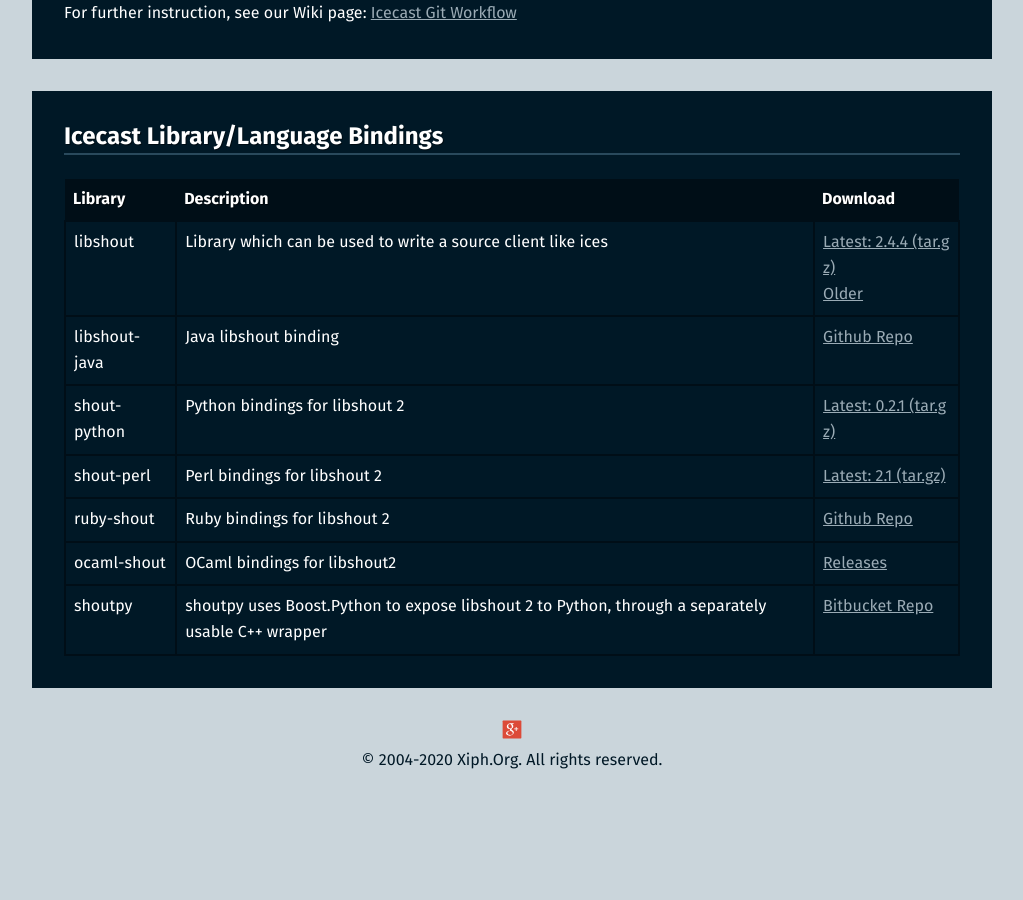
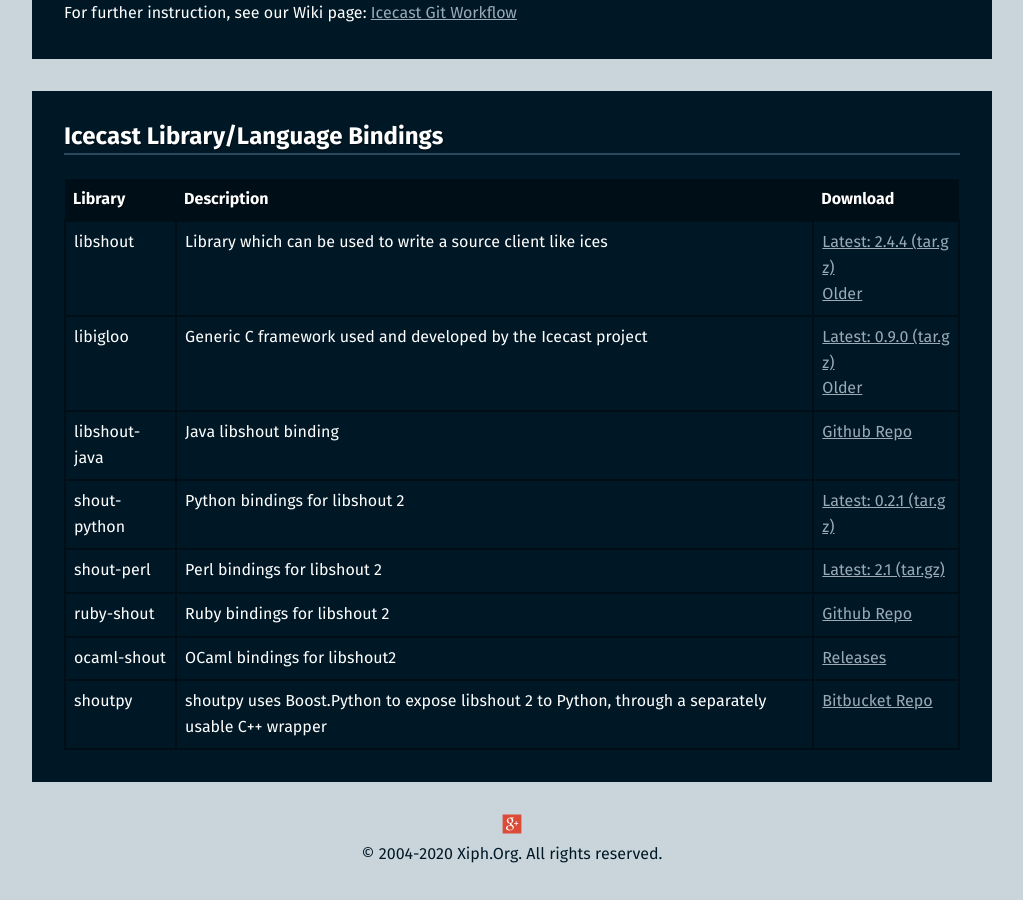
Before and after one commit to barionleg/Xipho, a Jekyll site: the page built from download.md, in a window 1280 px wide and 900 px high, scrolled down 1883 px. Shown: the whole window, without its empty margins (128-1151 px from the left). Built offline with Jekyll 4.4.1, drawn with Linux system fonts in a browser that asks for light colours; before the commit the page ends 2688 px from its top, so only the background shows below that.

Commit message:
Feature: Added link to libigloo release 0.9.0

```diff
--- a/download.md
+++ b/download.md
@@ -90,6 +90,12 @@ For further instruction, see our Wiki page: [Icecast Git Workflow](https://wiki.
 			<td><a href="http://downloads.xiph.org/releases/libshout/libshout-2.4.4.tar.gz">Latest: 2.4.4 (tar.gz)</a><br />
 				<a href="http://downloads.xiph.org/releases/libshout/">Older</a></td>
 		</tr>
+		<tr>
+			<td>libigloo</td>
+			<td>Generic C framework used and developed by the Icecast project</td>
+			<td><a href="https://ftp.osuosl.org/pub/xiph/releases/igloo/libigloo-0.9.0.tar.gz">Latest: 0.9.0 (tar.gz)</a><br />
+				<a href="https://ftp.osuosl.org/pub/xiph/releases/igloo/">Older</a></td>
+		</tr>
         <tr>
             <td>libshout-java</td>
             <td>Java libshout binding</td>
```
